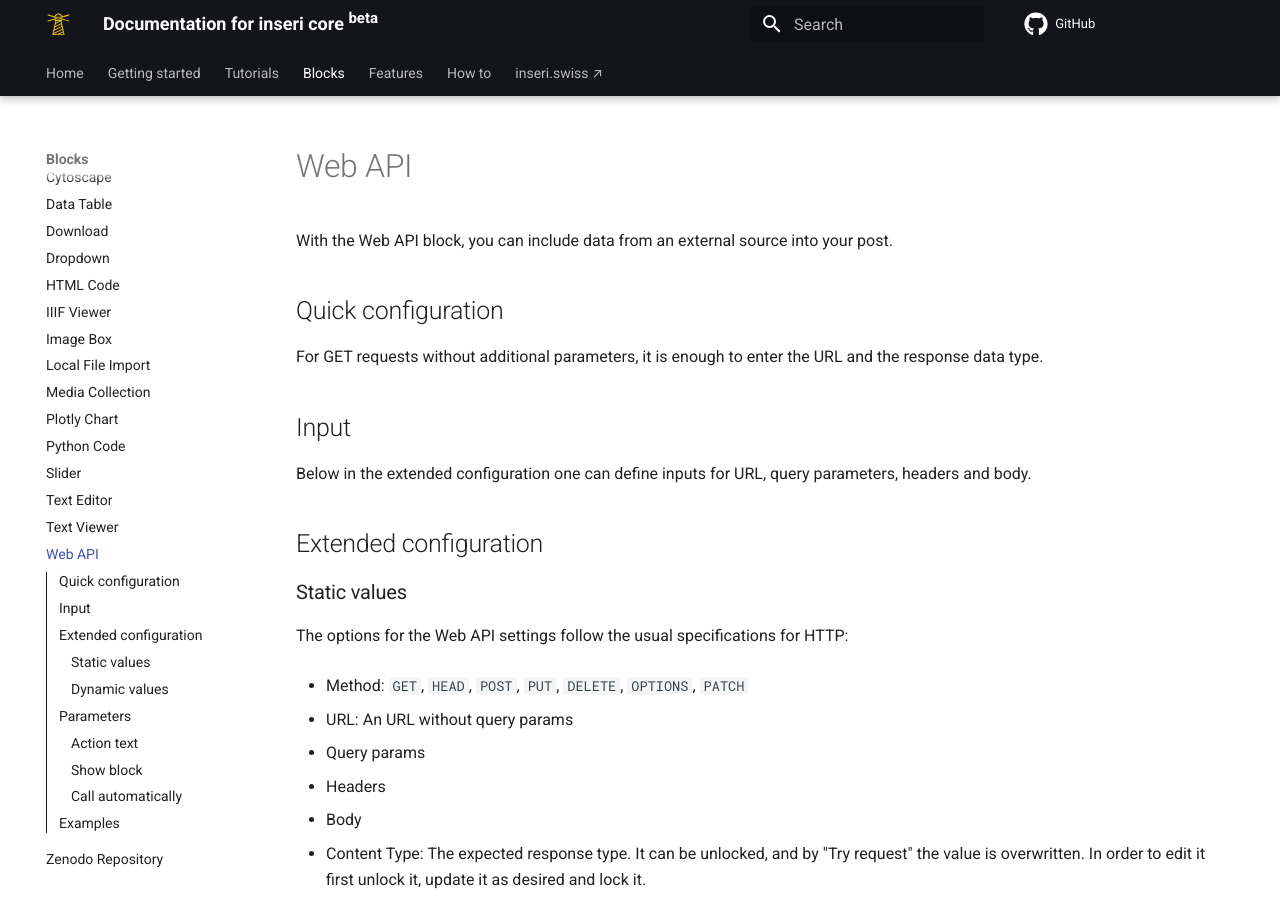
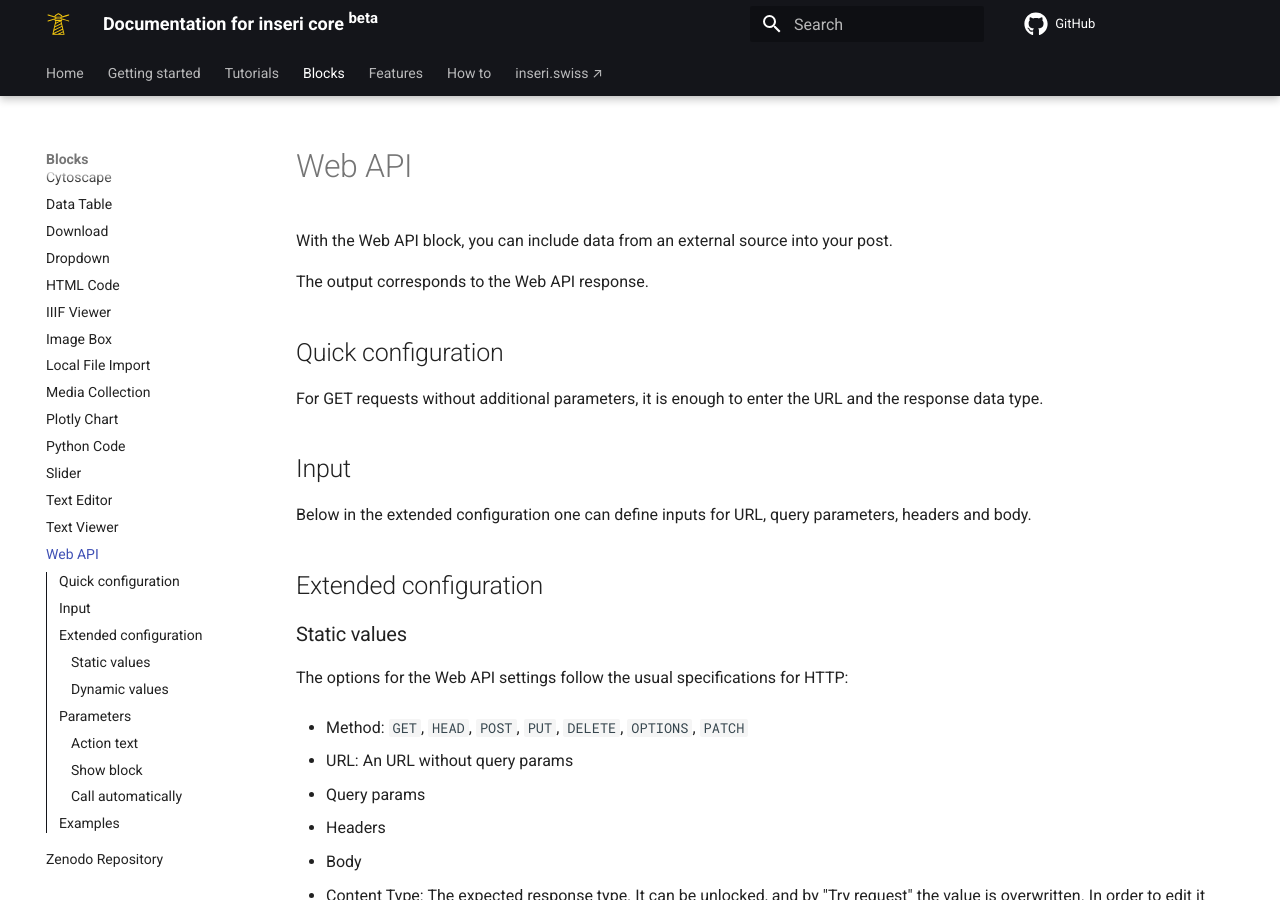
Before and after one commit to inseri-swiss/inseri-core-wp, an MkDocs documentation site: the page built from docs/blocks/webApi.md, in a window 1280 px wide and 900 px high. Built offline with MkDocs 1.6.1 and Material for MkDocs 9.7.7, drawn with Linux system fonts in a browser that asks for light colours; comment, search, counter and statistics services are not loaded.

Commit message:
docs: add output of Web API block

```diff
--- a/docs/blocks/webApi.md
+++ b/docs/blocks/webApi.md
@@ -1,6 +1,8 @@
 # Web API
 
 With the Web API block, you can include data from an external source into your post.
+
+The output corresponds to the Web API response.
 
 ## Quick configuration
 
```
